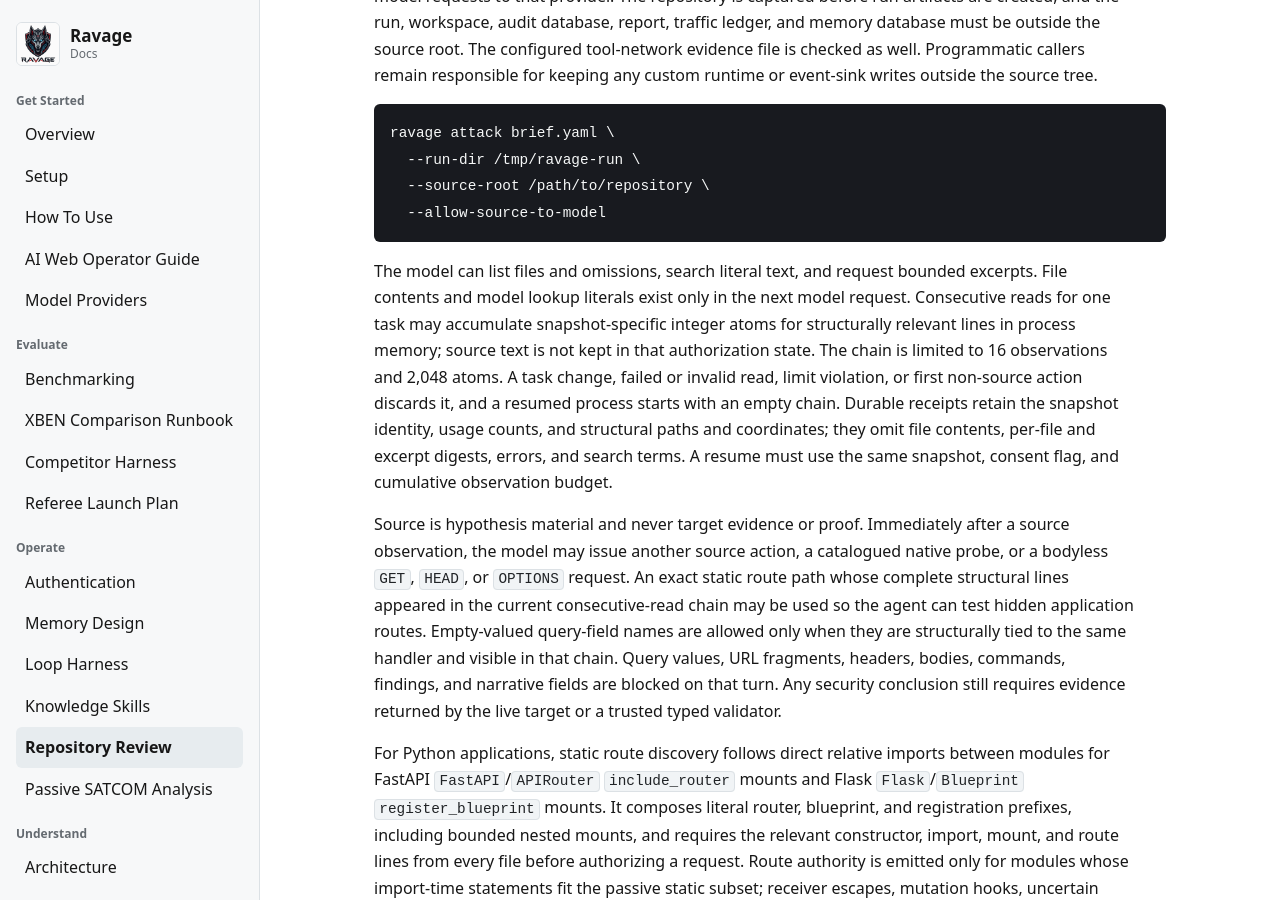
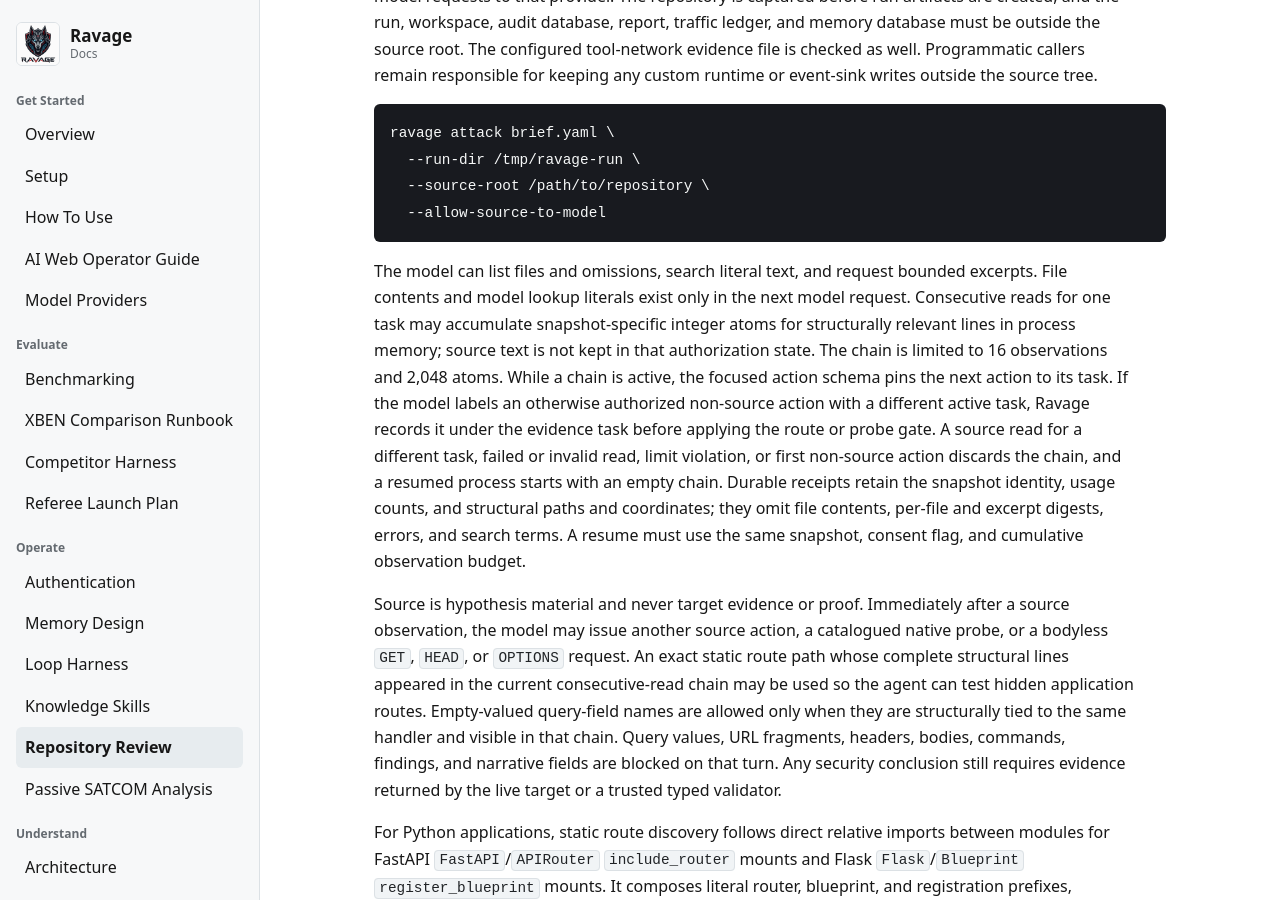
Before and after one commit to duriantaco/ravage, a Jekyll site: the page built from docs/offline-repository-context.md, in a window 1280 px wide and 900 px high, scrolled down 1454 px. Built offline with Jekyll 4.4.1, drawn with Linux system fonts in a browser that asks for light colours.

Commit message:
docs(agent): explain source task binding

```diff
--- a/docs/offline-repository-context.md
+++ b/docs/offline-repository-context.md
@@ -82,12 +82,15 @@
 request. Consecutive reads for one task may accumulate snapshot-specific integer
 atoms for structurally relevant lines in process memory; source text is not kept
 in that authorization state. The chain is limited to 16 observations and 2,048
-atoms. A task change, failed or invalid read, limit violation, or first non-source
-action discards it, and a resumed process starts with an empty chain. Durable
-receipts retain the snapshot identity, usage counts, and structural paths and
-coordinates; they omit file contents, per-file and excerpt digests, errors, and
-search terms. A resume must use the same snapshot, consent flag, and cumulative
-observation budget.
+atoms. While a chain is active, the focused action schema pins the next action to
+its task. If the model labels an otherwise authorized non-source action with a
+different active task, Ravage records it under the evidence task before applying
+the route or probe gate. A source read for a different task, failed or invalid
+read, limit violation, or first non-source action discards the chain, and a resumed
+process starts with an empty chain. Durable receipts retain the snapshot identity,
+usage counts, and structural paths and coordinates; they omit file contents,
+per-file and excerpt digests, errors, and search terms. A resume must use the same
+snapshot, consent flag, and cumulative observation budget.
 
 Source is hypothesis material and never target evidence or proof. Immediately
 after a source observation, the model may issue another source action, a
```
